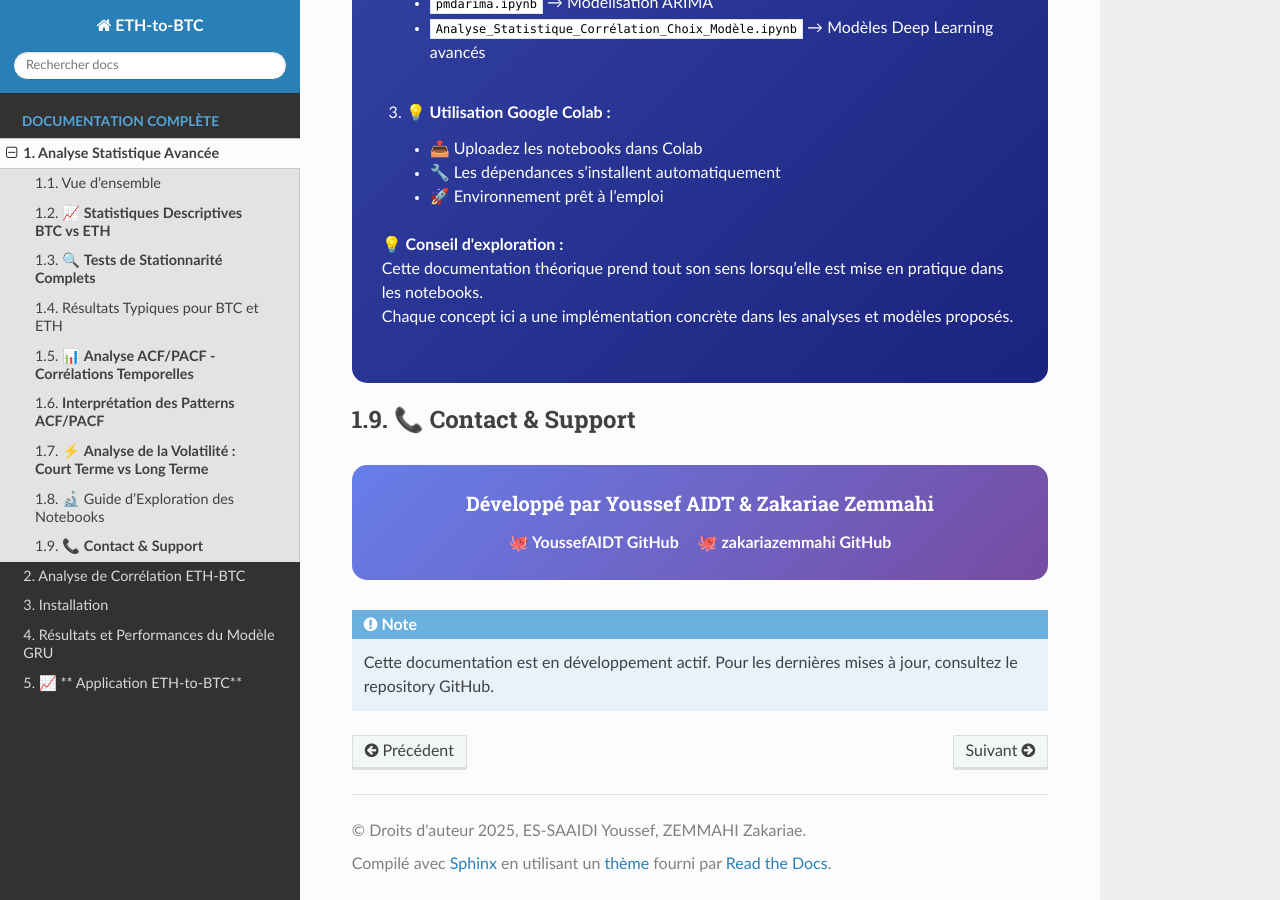
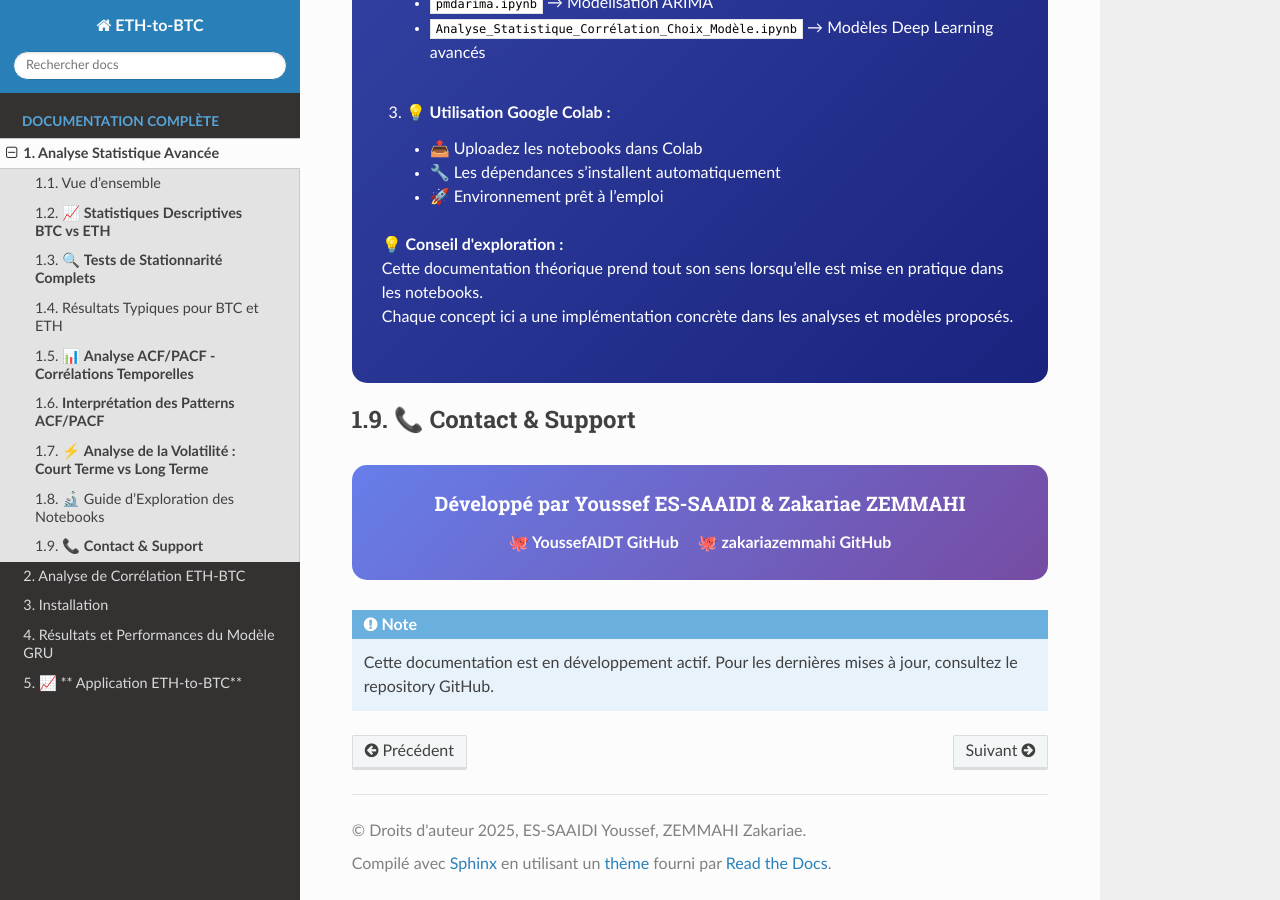
Before and after one commit to YoussefAIDT/ETH-to-BTC, a Sphinx documentation site: the page built from docs/source/statistical_analysis.rst, in a window 1280 px wide and 900 px high, scrolled down 10109 px. Built offline with Sphinx 7.4.7 and the Read the Docs theme 3.1.0, drawn with Linux system fonts in a browser that asks for light colours; pages that are not in the unit, such as notebooks, are missing from menus.

Commit message:
Update statistical_analysis.rst

```diff
--- a/docs/source/statistical_analysis.rst
+++ b/docs/source/statistical_analysis.rst
@@ -624,7 +624,7 @@ Ces résultats orientent vers un modèle **ARIMA(p=1, d=?, q=8)** comme point de
 .. raw:: html
 
    <div style="background: linear-gradient(135deg, #667eea 0%, #764ba2 100%); padding: 25px; border-radius: 15px; color: white; text-align: center; margin: 30px 0;">
-      <h3 style="margin: 0 0 15px 0;">Développé par Youssef AIDT & Zakariae Zemmahi</h3>
+      <h3 style="margin: 0 0 15px 0;">Développé par Youssef ES-SAAIDI & Zakariae ZEMMAHI</h3>
       <p style="margin: 0;">
          <a href="https://github.com/YoussefAIDT" style="color: #fff; text-decoration: none; font-weight: bold; margin-right: 15px;">
             🐙 YoussefAIDT GitHub
```
